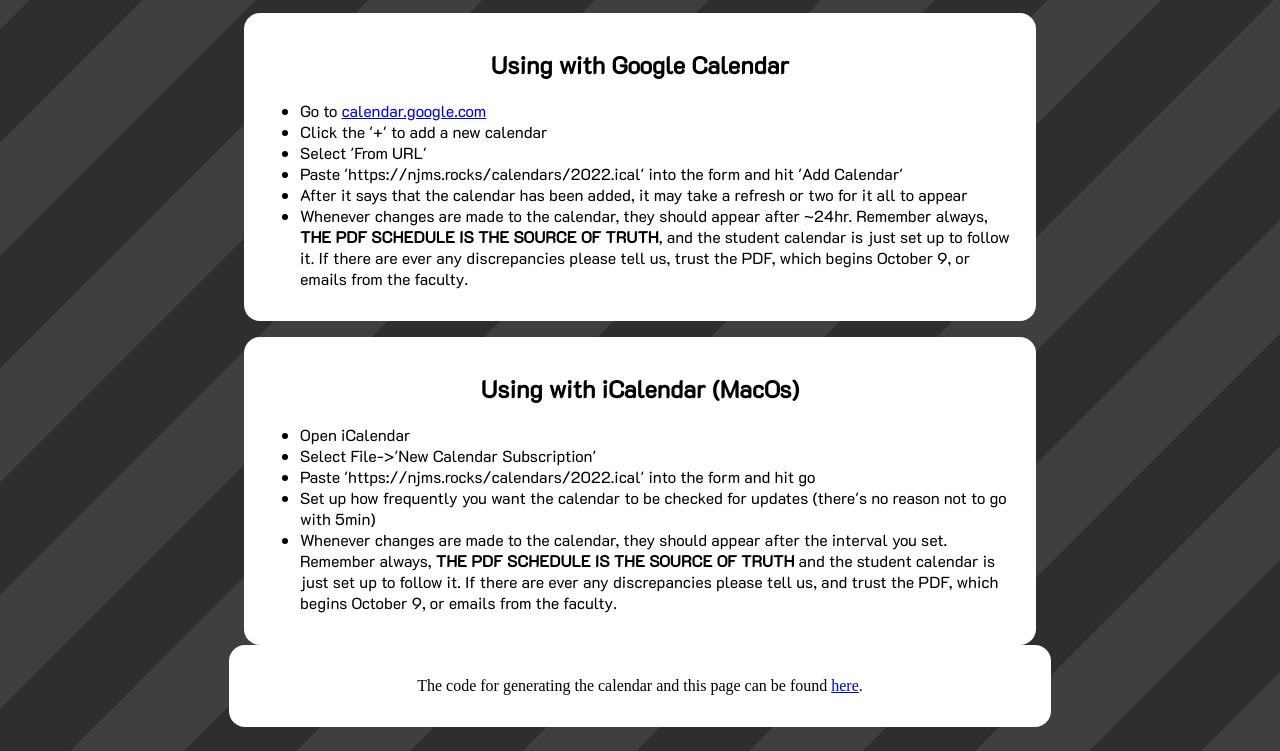
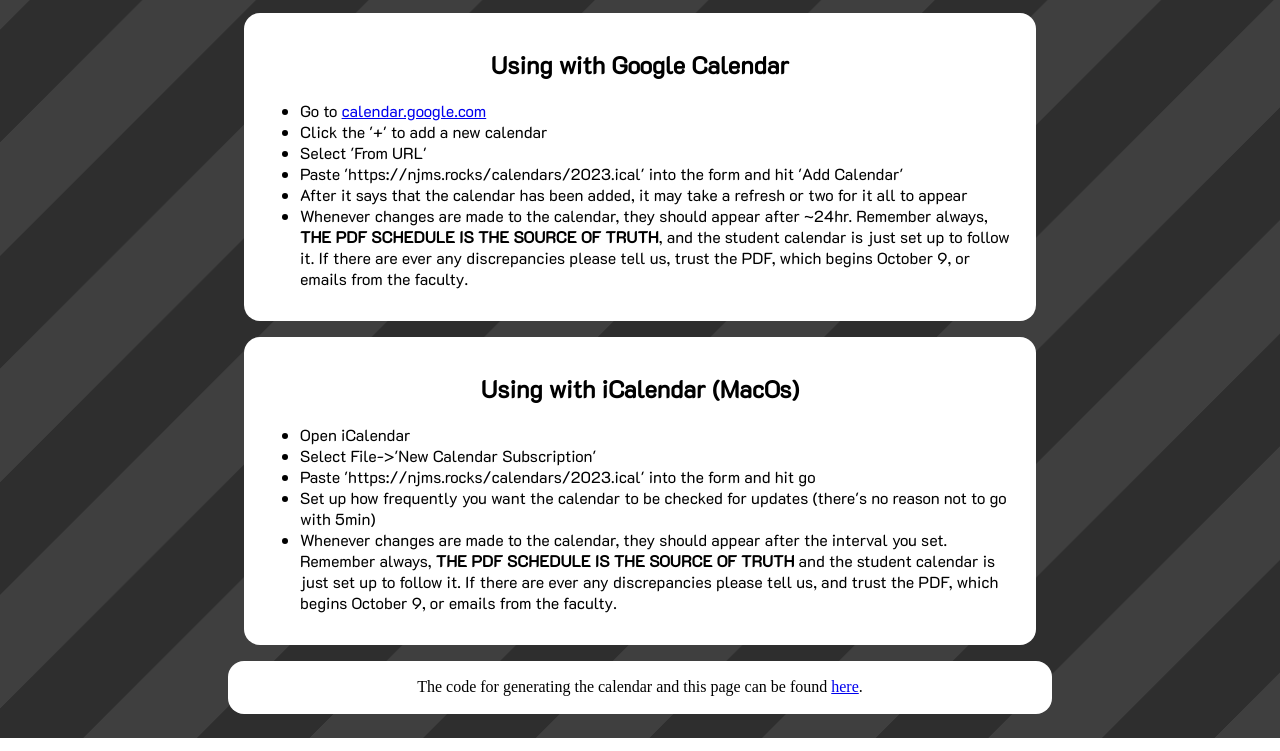
Before and after one commit to TheToolbox/njms.rocks, a website: page webserver/calendars/calendars/index.html in a window 1280 px wide. Shown: the part 197-948 px from the top of the page. Drawn offline with Linux system fonts and the light colour scheme.

Commit message:
Final style tweaks

```diff
--- a/webserver/calendars/calendars/index.html
+++ b/webserver/calendars/calendars/index.html
@@ -40,7 +40,7 @@
             <li>Go to <a href="https://calendar.google.com">calendar.google.com</a></li>
             <li>Click the '+' to add a new calendar</li>
             <li>Select 'From URL'</li>
-            <li>Paste 'https://njms.rocks/calendars/2022.ical' into the form and hit 'Add Calendar'</li>
+            <li>Paste 'https://njms.rocks/calendars/2023.ical' into the form and hit 'Add Calendar'</li>
             <li>After it says that the calendar has been added, it may take a refresh or two for it all to appear</li>
             <li>Whenever changes are made to the calendar, they should appear after ~24hr. Remember always, <b>THE PDF
                     SCHEDULE IS THE SOURCE OF TRUTH</b>, and the student calendar is just set up to follow it. If there
@@ -53,7 +53,7 @@
         <ul>
             <li>Open iCalendar</li>
             <li>Select File->'New Calendar Subscription'</li>
-            <li>Paste 'https://njms.rocks/calendars/2022.ical' into the form and hit go</li>
+            <li>Paste 'https://njms.rocks/calendars/2023.ical' into the form and hit go</li>
             <li>Set up how frequently you want the calendar to be checked for updates (there's no reason not to go with
                 5min)</li>
             <li>Whenever changes are made to the calendar, they should appear after the interval you set. Remember
--- a/webserver/style.css
+++ b/webserver/style.css
@@ -32,6 +32,11 @@
     text-align: center;
     background-color: white;
     border-radius: 1em;
+}
+
+footer {
+    margin-top: 1em;
+    padding: 0.1em;
 }
 
 h1 {
```
